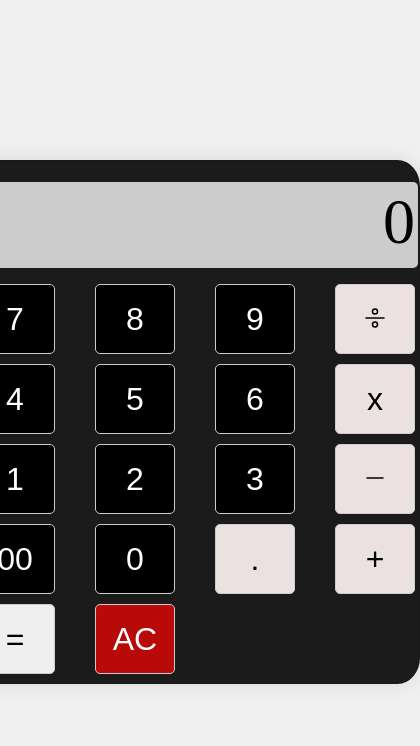
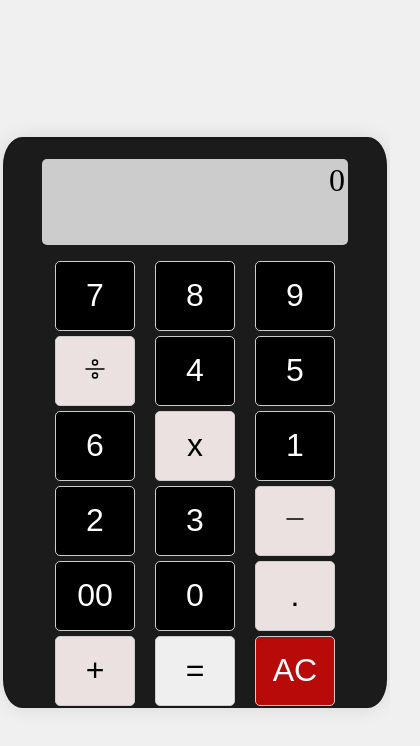
Before and after one commit to AKSHITA-a/CodeSoft_project, a plain HTML site: page index.html in a window 390 px wide. Shown: the whole page, 420 px wide, since content can reach past the window. Drawn offline with Linux system fonts and the light colour scheme.

Commit message:
responsive calculator design

```diff
--- a/index.html
+++ b/index.html
@@ -1,5 +1,4 @@
 <!-- LEVEL-1 : TASK 3 -->
-
 <!DOCTYPE html>
 <html lang="en">
 <head>
@@ -14,24 +13,29 @@
         <div class="displayScreen" id="display">0</div>
 
         <div class="buttons">
-            <button class="btn btnNum" data-value="7">7</button>
-            <button class="btn btnNum" data-value="8">8</button>
-            <button class="btn btnNum" data-value="9">9</button>
-            <button class="btn btnOpt" data-value="/"><svg xmlns="http://www.w3.org/2000/svg" viewBox="0 0 24 24" width="24" height="24" color="#000000" fill="none">
-                <path d="M3 12H21" stroke="currentColor" stroke-width="1.5" stroke-linecap="round" />
-                <path d="M14.5 5.5C14.5 6.88071 13.3807 8 12 8C10.6193 8 9.5 6.88071 9.5 5.5C9.5 4.11929 10.6193 3 12 3C13.3807 3 14.5 4.11929 14.5 5.5Z" stroke="currentColor" stroke-width="1.5" />
-                <path d="M14.5 18.5C14.5 19.8807 13.3807 21 12 21C10.6193 21 9.5 19.8807 9.5 18.5C9.5 17.1193 10.6193 16 12 16C13.3807 16 14.5 17.1193 14.5 18.5Z" stroke="currentColor" stroke-width="1.5" />
-            </svg></button>
-            <button class="btn btnNum" data-value="4">4</button>
+            <button class="btn btnNum" id="btn7" data-value="7">7</button>
+            <button class="btn btnNum" id="btn8" data-value="8">8</button>
+            <button class="btn btnNum" id="btn9" data-value="9">9</button>
+            <button class="btn btnOpt" data-value="/"><svg xmlns="http://www.w3.org/2000/svg" viewBox="0 0 24 24"
+                    width="24" height="24" color="#000000" fill="none">
+                    <path d="M3 12H21" stroke="currentColor" stroke-width="1.5" stroke-linecap="round" />
+                    <path d="M14.5 5.5C14.5 6.88071 13.3807 8 12 8C10.6193 8 9.5 6.88071 9.5 5.5C9.5 4.11929 10.6193 3 12 3C13.3807 3 14.5 4.11929 14.5 5.5Z"
+                        stroke="currentColor" stroke-width="1.5" />
+                    <path d="M14.5 18.5C14.5 19.8807 13.3807 21 12 21C10.6193 21 9.5 19.8807 9.5 18.5C9.5 17.1193 10.6193 16 12 16C13.3807 16 14.5 17.1193 14.5 18.5Z"
+                        stroke="currentColor" stroke-width="1.5" />
+                </svg></button>
+            <button class="btn btnNum"  data-value="4">4</button>
             <button class="btn btnNum" data-value="5">5</button>
             <button class="btn btnNum" data-value="6">6</button>
             <button class="btn btnOpt" data-value="*">x</button>
             <button class="btn btnNum" data-value="1">1</button>
             <button class="btn btnNum" data-value="2">2</button>
             <button class="btn btnNum" data-value="3">3</button>
-            <button class="btn btnOpt" data-value="-"><svg xmlns="http://www.w3.org/2000/svg" viewBox="0 0 24 24" width="24" height="24" color="#000000" fill="none">
-                <path d="M20 12L4 12" stroke="currentColor" stroke-width="1.5" stroke-linecap="round" stroke-linejoin="round" />
-            </svg></button>
+            <button class="btn btnOpt" data-value="-"><svg xmlns="http://www.w3.org/2000/svg" viewBox="0 0 24 24"
+                    width="24" height="24" color="#000000" fill="none">
+                    <path d="M20 12L4 12" stroke="currentColor" stroke-width="1.5" stroke-linecap="round"
+                        stroke-linejoin="round" />
+                </svg></button>
             <button class="btn btnNum" data-value="00">00</button>
             <button class="btn btnNum" data-value="0">0</button>
             <button class="btn btnOpt" data-value=".">.</button>
@@ -42,4 +46,5 @@
     </div>
     <script src="script.js"></script>
 </body>
+
 </html>
--- a/script.js
+++ b/script.js
@@ -12,7 +12,6 @@ document.addEventListener('DOMContentLoaded', function(){
 
               // Get the value of the button that was clicked
             const value = button.getAttribute('data-value');
-
             // Clear the display and reset input when 'AC' is pressed
             if (value === 'AC') {
                 currentInput = '';
@@ -21,7 +20,6 @@ document.addEventListener('DOMContentLoaded', function(){
                 resultDisplayed = false;
                 return;
             }
-
             // Calculate and display the result when '=' is pressed
             if (value === '=') {
                 try {
@@ -35,7 +33,6 @@ document.addEventListener('DOMContentLoaded', function(){
                 }
                 return;
             }
-
              // Handle input after a result has been displayed
             if (resultDisplayed) {
                 if (/\d/.test(value)) { // If the new value is a number
--- a/styles.css
+++ b/styles.css
@@ -2,7 +2,6 @@
     margin: 0;
     padding: 0;
 }
-
 body {
     display: flex;
     justify-content: center;
@@ -10,7 +9,6 @@ body {
     height: 100vh;
     background-color: #f0f0f0;
 }
-
 .container{
     height: 520px;
     width: 510px;
@@ -22,7 +20,6 @@ body {
     flex-direction: column;
     background-color: #1c1b1b;
 }
-
 .displayScreen {
     border-radius:5px;
     width: 440px;
@@ -33,14 +30,12 @@ body {
     font-size: 4em;
     text-align: right;
 }
-
 .buttons {
     margin-top: 16px;
     display: grid;
     grid-template-columns: repeat(4, minmax(80px ,1fr));
     gap:10px 40px;
 }
-
 .btn {
     border-radius: 5px;
     height: 70px;
@@ -72,3 +67,23 @@ body {
     background-color: rgb(185, 10, 10);
     color: white;
 }
+
+@media (max-width : 550px){
+    .container{
+        height: auto;
+        width: 100%;
+        max-width: 380px;
+        /* padding: 10px; */
+    }
+
+    .displayScreen{
+        width:100%;
+        max-width: 300px;
+        font-size: 2em;
+    }
+
+    .buttons{
+        gap:5px 20px;
+        grid-template-columns: repeat(3 ,1fr);
+    }
+}
```
